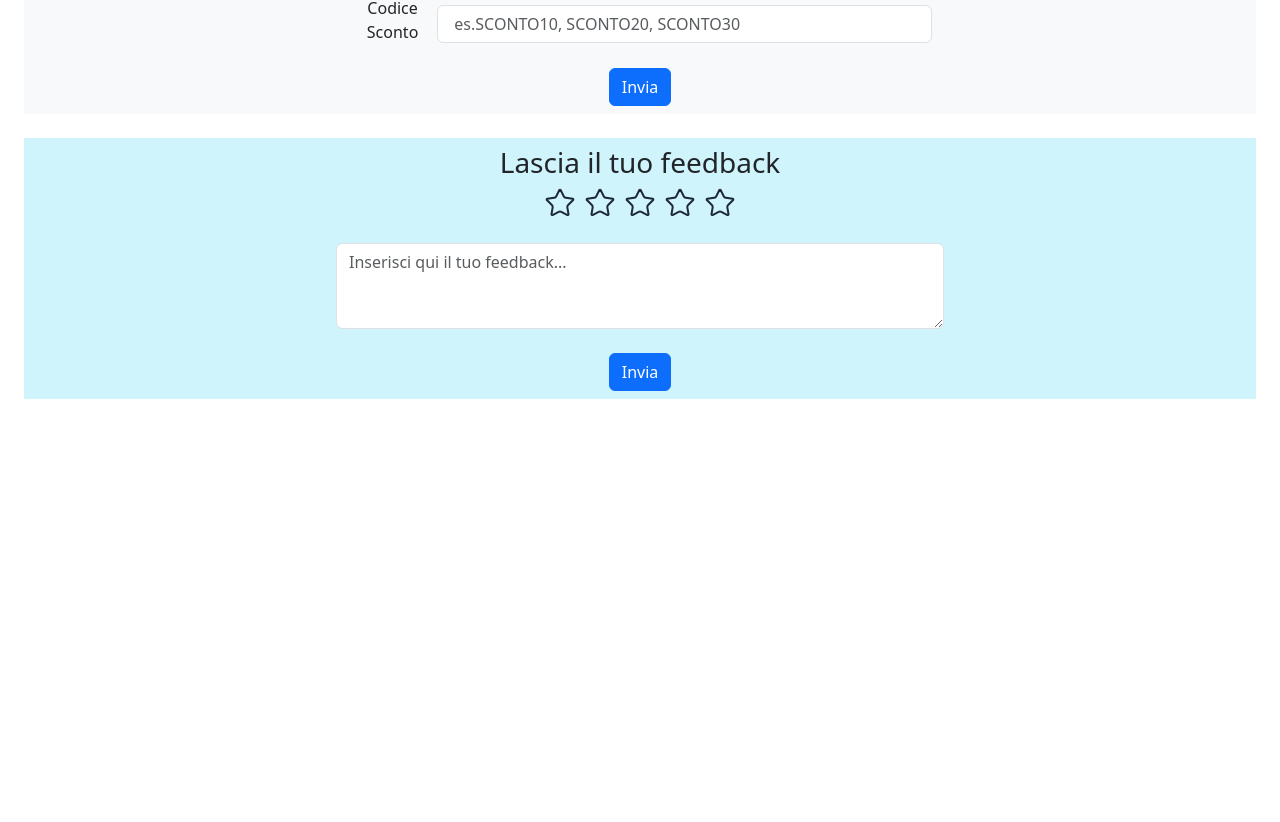
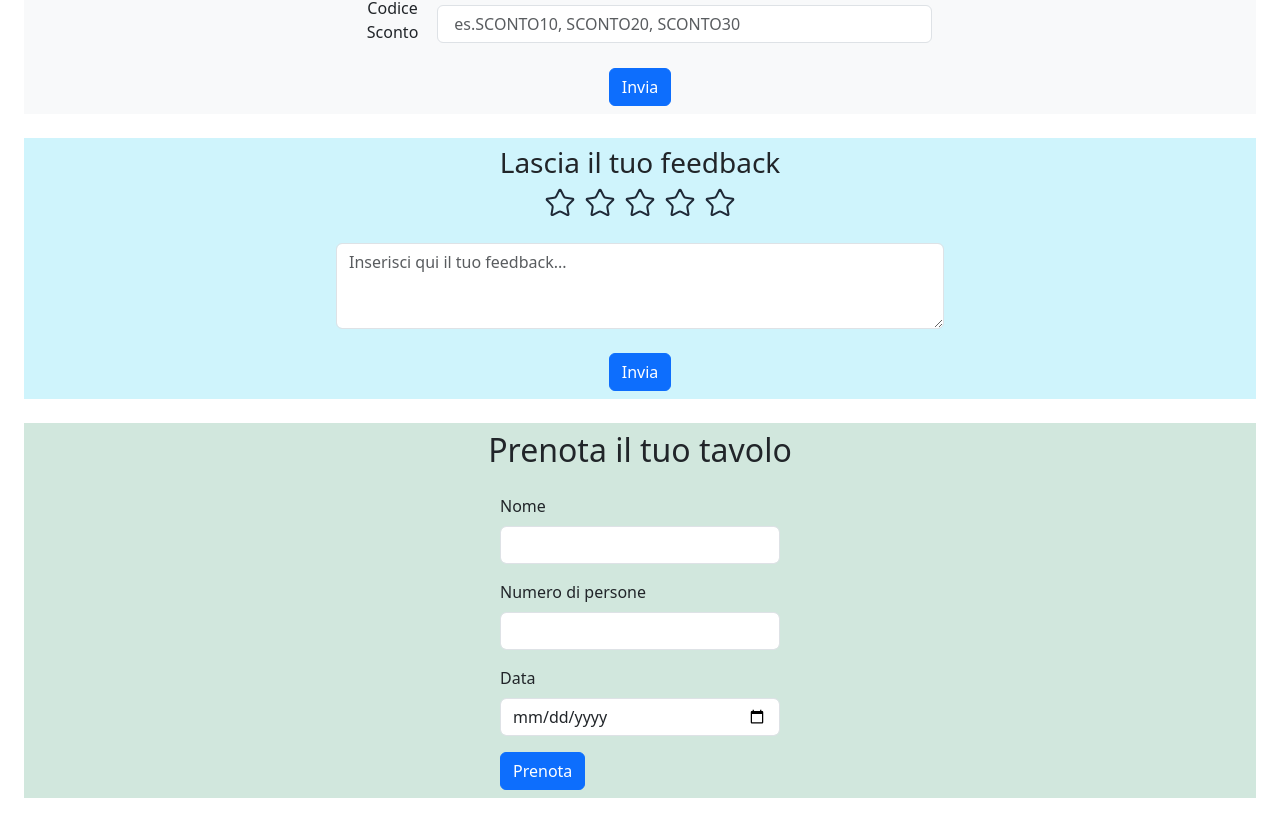
Before and after one commit to JasonBorrelli/react-form, a React (Vite) app: page / in a window 1280 px wide. Shown: the part 609-1431 px from the top of the page. Before the commit the page ends 1032 px from the top, so only its background shows below. Built offline with nearby package versions, Linux system fonts and the light colour scheme.

Commit message:
feat: add layout and section components for booking, feedback, and newsletter forms

```diff
--- a/src/component/layout/MainContent.jsx
+++ b/src/component/layout/MainContent.jsx
@@ -1,6 +1,7 @@
 import NewsLetter from "../section/NewsLetter.jsx"
 import Feedback from "../section/Feedback.jsx"
 import CodicePromo from "../section/CodicePromo.jsx"
+import Booking from "../section/Booking.jsx"
 
 export default function MainContent() {
     return (
@@ -14,6 +15,9 @@ export default function MainContent() {
             <section>
                 <Feedback />
             </section>
+            <section>
+                <Booking />
+            </section>
         </main>
     )
 }
--- /dev/null
+++ b/src/component/section/Booking.jsx
@@ -0,0 +1,106 @@
+import { useState } from "react"
+import Button from "../ui/Button"
+import Alert from "../ui/Alert"
+
+const initialState = {
+    name: '',
+    number_of_people: '',
+    date: ''
+}
+
+
+export default function Booking() {
+const [isBookingComplete, setIsBookingComplete] = useState(false)
+
+const [state, setState] = useState(initialState)
+
+
+
+    const handleFields = (e) => {
+        const { name, value } = e.target
+        setState({
+            ...state,
+            [name]: value
+        })
+    }
+
+    const handleSumbit = (e) => {
+        e.preventDefault()
+        if (state.name === "" || state.number_of_people === "" || state.date === "") {
+            alert("Per favore, inserisci tutti i campi")
+        } else {
+            setIsBookingComplete(true)
+        }
+    }
+
+
+
+
+
+    return (
+
+
+        <section className="m-4 bg-success-subtle p-2">
+            <h2 className="text-center">Prenota il tuo tavolo</h2>
+
+            { isBookingComplete ? (
+                <Alert
+                    type="success"
+                    className="mt-2 container w-25 text-center">
+                    <h4 className="text-center">Prenotazione completata</h4>
+                    <p>Nome: {state.name}</p>
+                    <p>Numero di persone: {state.number_of_people}</p>
+                    <p>Data: {state.date}</p>
+
+                    </Alert>
+                ) : (
+                <form onSubmit={handleSumbit} className=" container w-25 mx-auto mt-4">
+                    <div className="mb-3">
+                        <label
+                        htmlFor="ospite"
+                        className="form-label"
+                        >Nome</label>
+                        <input
+                        type="text"
+                        id="ospite"
+                        name="name"
+                        value={state.name}
+                        onChange={handleFields}
+                        className="form-control"/>
+                    </div>
+                    <div className="mb-3">
+                        <label
+                        htmlFor="number-of-people"
+                        className="form-label"
+                        >Numero di persone</label>
+                        <input
+                        type="number"
+                        id="number-of-people"
+                        name="number_of_people"
+                        value={state.number_of_people}
+                        onChange={handleFields}
+                        className="form-control"/>
+                    </div>
+                    <div className="mb-3">
+                        <label
+                        htmlFor="date"
+                        className="form-label"
+                        >Data</label>
+                        <input
+                        type="date"
+                        id="date"
+                        name="date"
+                        value={state.date}
+                        onChange={handleFields}
+                        className="form-control"/>
+                    </div>
+                    <Button
+                    children= "Prenota"
+                    className= "btn btn-primary"
+                    type= "submit"
+                    />
+                </form>
+                )}
+        </section>
+    )
+}
--- a/src/component/section/Feedback.jsx
+++ b/src/component/section/Feedback.jsx
@@ -19,11 +19,12 @@ export default function Feedback() {
         e.preventDefault();
         if (rating === 0) {
            alert("Per favore, inserisci un voto")
+        } else {
+            setHover(0)
+            setFeedBack(initialState)
+            setIsSubmit(true);
         }
 
-        setHover(0)
-        setFeedBack(initialState)
-        setIsSubmit(true);
     }
 
     return (
--- a/src/component/section/NewsLetter.jsx
+++ b/src/component/section/NewsLetter.jsx
@@ -92,9 +92,6 @@ export default function NewsLetter() {
                     className= "btn btn-primary"
                     onClick= {handleSumbit}
                     />
-
-
-
                 </form>
             )}
         </section>
```
Also changed, not shown: src/component/layout/Header.jsx (line endings or trailing spaces).
